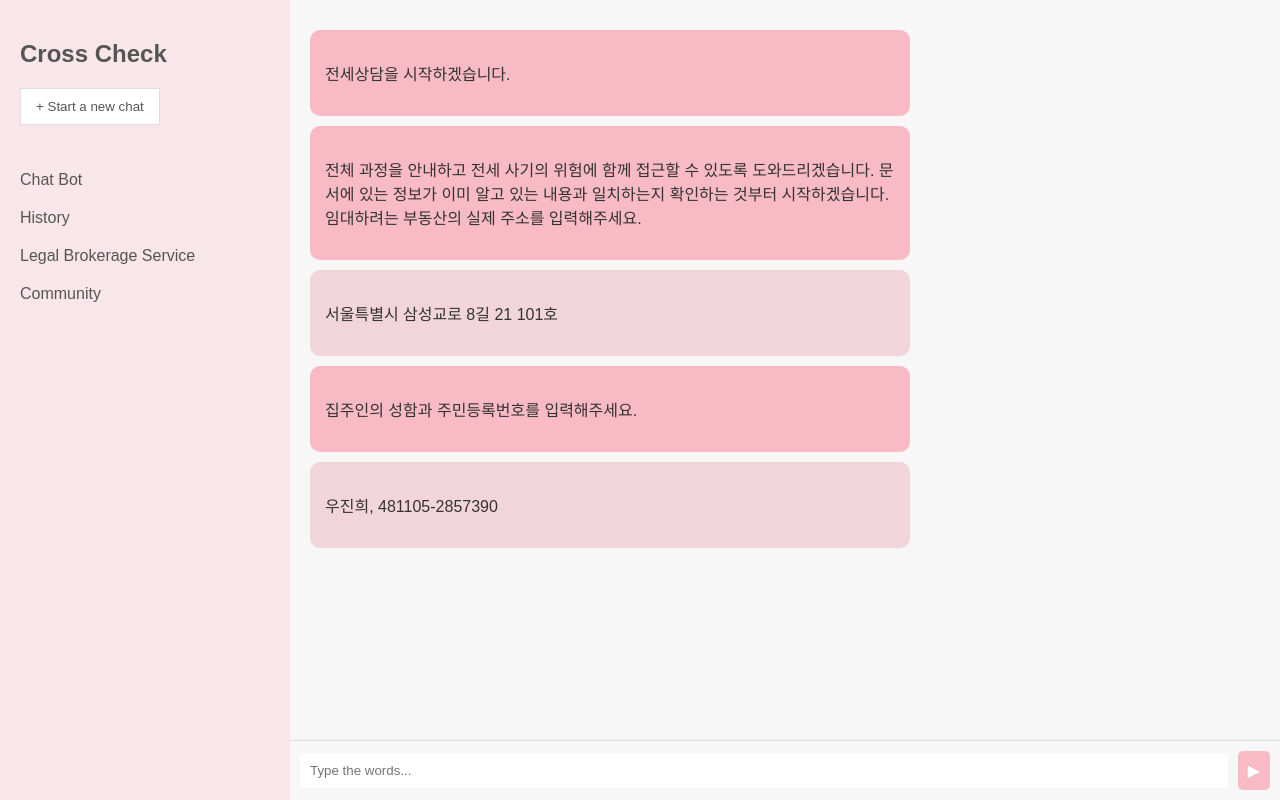
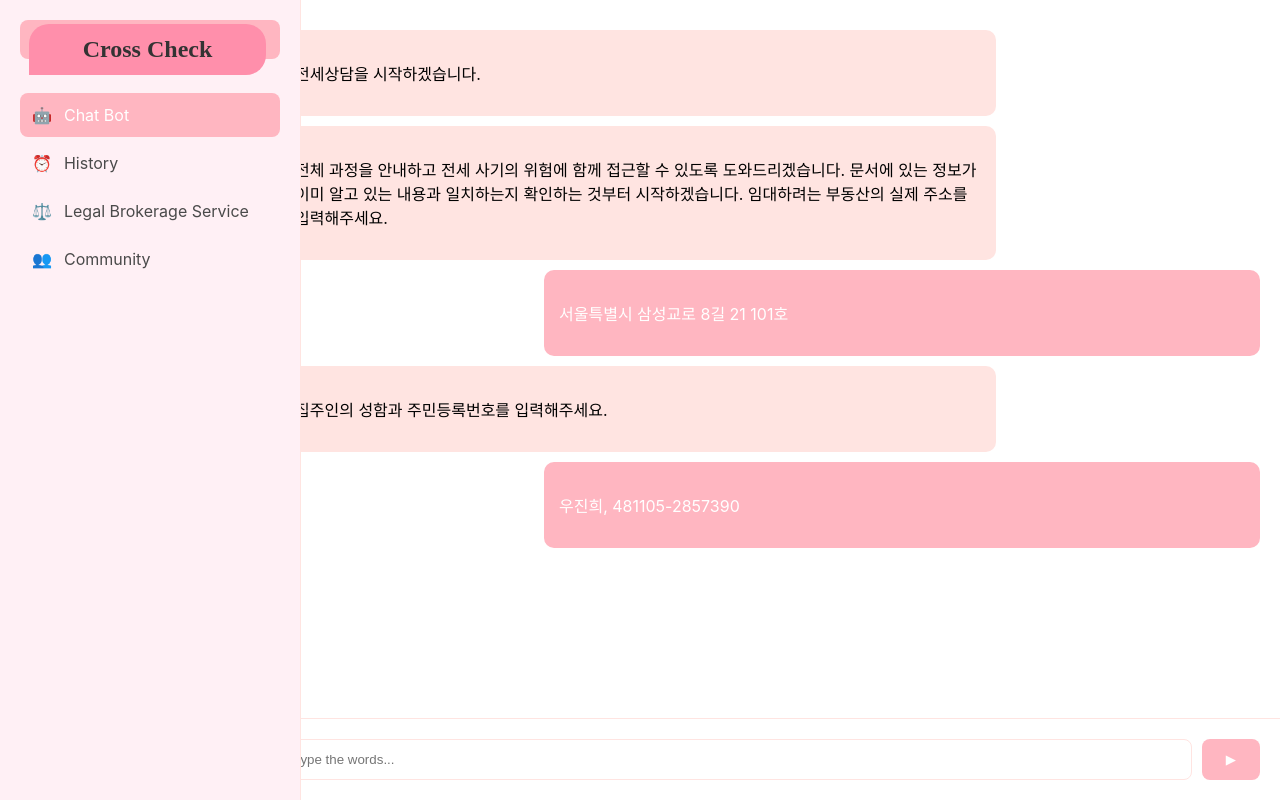
Before and after one commit to king-junho/CrossCheck-FE, a React (Create React App) app in the folder cross-check-fe/: page /Chatbot in a window 1280 px wide. Built offline with nearby package versions, Linux system fonts and the light colour scheme.

Commit message:
update : sidebar

```diff
--- a/cross-check-fe/src/Chatbot/components/Chatbot.jsx
+++ b/cross-check-fe/src/Chatbot/components/Chatbot.jsx
@@ -1,20 +1,11 @@
 import React from 'react';
+import Sidebar from '../../Sidebar/components/Sidebar';
 import '../css/chatbot.css';
+
 function Chatbot() {
   return (
     <div className="chatbot-container">
-      <aside className="sidebar">
-        <h2>Cross Check</h2>
-        <button className="start-chat">+ Start a new chat</button>
-        <nav>
-          <ul>
-            <li>Chat Bot</li>
-            <li>History</li>
-            <li>Legal Brokerage Service</li>
-            <li>Community</li>
-          </ul>
-        </nav>
-      </aside>
+      <Sidebar />
       <main className="chat-area">
         <div className="chat-messages">
           <div className="chat-bubble bot">
--- a/cross-check-fe/src/Chatbot/css/chatbot.css
+++ b/cross-check-fe/src/Chatbot/css/chatbot.css
@@ -1,51 +1,14 @@
 .chatbot-container {
       display: flex;
       height: 100vh;
-    font-family: Arial, sans-serif;
-  }
-
-  .sidebar {
-    width: 250px;
-    background-color: #f8e6ea;
-    padding: 20px;
-    display: flex;
-    flex-direction: column;
-    align-items: flex-start;
-  }
-
-  .sidebar h2 {
-    font-size: 24px;
-    color: #555;
-    margin-bottom: 20px;
-  }
-
-  .start-chat {
-    background-color: #fff;
-    color: #555;
-    border: 1px solid #ddd;
-    padding: 10px 15px;
-    cursor: pointer;
-    margin-bottom: 20px;
-  }
-
-  nav ul {
-    list-style: none;
-    padding: 0;
-    width: 100%;
-  }
-
-  nav ul li {
-    padding: 10px 0;
-    color: #555;
-    cursor: pointer;
     }
 
     .chat-area {
       flex: 1;
+      margin-left: 260px; /* sidebar width */
       display: flex;
       flex-direction: column;
-    background-color: #f7f7f7;
-    position: relative;
+      background-color: #fff;
     }
 
     .chat-messages {
@@ -55,47 +18,49 @@
     }
 
     .chat-bubble {
-    max-width: 60%;
+      max-width: 70%;
+      margin: 10px 0;
       padding: 15px;
-    margin: 10px 0;
       border-radius: 10px;
-    font-size: 16px;
     }
 
-  .bot {
-    background-color: #f8bac5;
-    color: #333;
-    align-self: flex-start;
+    .chat-bubble.bot {
+      background-color: #FFE4E1;
+      margin-right: auto;
     }
 
-  .user {
-    background-color: #f2d4db;
-    color: #333;
-    align-self: flex-end;
+    .chat-bubble.user {
+      background-color: #FFB6C1;
+      margin-left: auto;
+      color: white;
     }
 
     .chat-input {
+      padding: 20px;
       display: flex;
-    align-items: center;
-    padding: 10px;
-    border-top: 1px solid #ddd;
+      gap: 10px;
+      background-color: #fff;
+      border-top: 1px solid #FFE4E1;
     }
 
     .chat-input input {
       flex: 1;
-    padding: 10px;
-    border: none;
-    border-radius: 5px;
+      padding: 12px;
+      border: 1px solid #FFE4E1;
+      border-radius: 8px;
       outline: none;
     }
 
     .chat-input button {
-    background-color: #f8bac5;
+      padding: 12px 24px;
+      background-color: #FFB6C1;
+      color: white;
       border: none;
-    color: #fff;
-    font-size: 16px;
-    padding: 10px;
-    margin-left: 10px;
+      border-radius: 8px;
       cursor: pointer;
-    border-radius: 5px;
+      transition: background-color 0.2s;
     }
+
+    .chat-input button:hover {
+      background-color: #FF69B4;
+    }
--- a/cross-check-fe/src/Login/css/login.css
+++ b/cross-check-fe/src/Login/css/login.css
@@ -46,6 +46,7 @@
     .login-form {
       width: 326px;
       height: 232px;
+      text-align: center;
       max-width: 400px;
       display: flex;
       flex-direction: column;
```
Also changed, not shown: cross-check-fe/src/Sidebar/components/Sidebar.jsx (renamed from cross-check-fe/src/Sidebar/Sidebar.jsx), cross-check-fe/src/Sidebar/css/sidebar.css (renamed from cross-check-fe/src/Sidebar/sidebar.css). Lines whose indentation alone changed are shown as unchanged.
